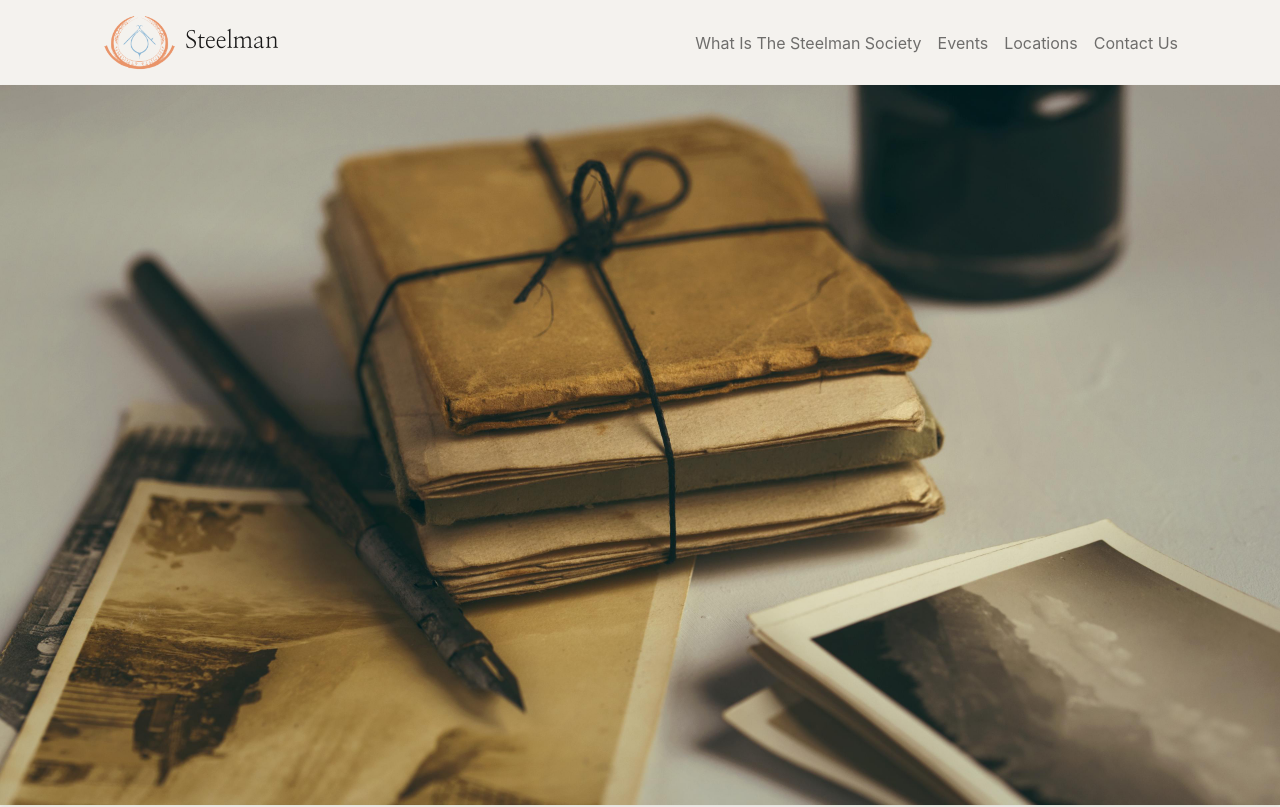
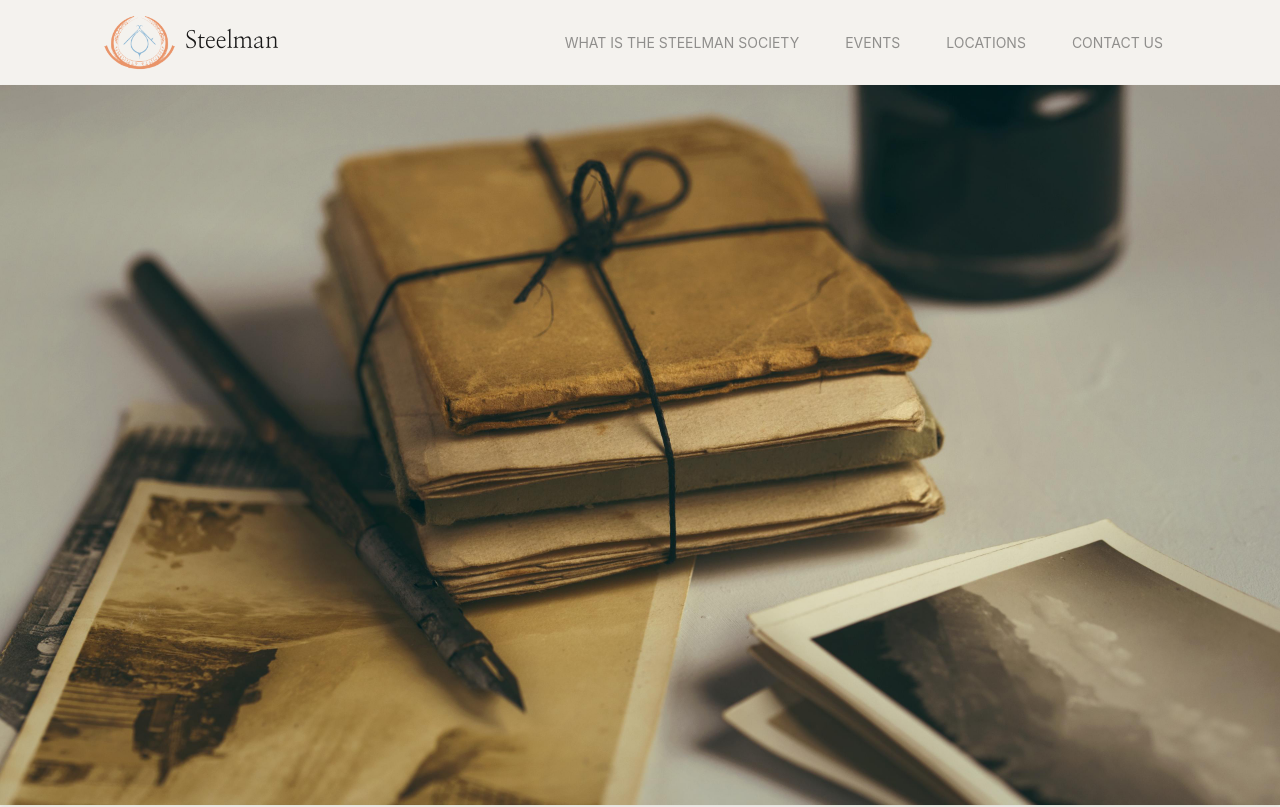
Before and after one commit to reachquiros/steelman-site, a React (Create React App) app: page / in a window 1280 px wide. Shown: the top 807 px of the page. Built offline with nearby package versions, Linux system fonts and the light colour scheme.

Commit message:
added animations for nav

```diff
--- a/src/components/header/Nav.css
+++ b/src/components/header/Nav.css
@@ -69,3 +69,38 @@
 .navbar-toggler.collapsed .toggler-icon {
   background: #13486d;
 }
+
+.nav-link {
+  font-size: 14px;
+  text-transform: uppercase;
+  text-decoration: none;
+  color: #13486d;
+  padding: 15px 0px;
+  margin: 0px 15px;
+  display: inline-block;
+  position: relative;
+  opacity: 0.75;
+}
+
+.nav-link:hover {
+  opacity: 1;
+}
+
+.nav-link::before {
+  transition: 300ms;
+  height: 1px;
+  content: "";
+  position: absolute;
+  background-color: #13486d;
+}
+
+.nav-link-ltr::before {
+  width: 0%;
+  bottom: 5px;
+}
+
+.nav-link-ltr:hover::before {
+  width: 100%;
+  left: 0;
+  right: 0;
+}
--- a/src/components/header/Nav.js
+++ b/src/components/header/Nav.js
@@ -39,23 +39,23 @@ const Nav = (props) => {
           </button>
           <div className="collapse navbar-collapse" id="toggleMobileMenu">
             <ul className="navbar-nav mb-lg-0 text-center  ms-auto">
-              <li className="nav-item">
-                <Link to="/what-is" className="nav-link">
+              <li className="nav-item ">
+                <Link to="/what-is" className="nav-link nav-link-ltr">
                   What Is The Steelman Society
                 </Link>
               </li>
               <li className="nav-item">
-                <Link to="/events" className="nav-link">
+                <Link to="/events" className="nav-link nav-link-ltr">
                   Events
                 </Link>
               </li>
               <li className="nav-item">
-                <Link to="/locations" className="nav-link">
+                <Link to="/locations" className="nav-link nav-link-ltr">
                   Locations
                 </Link>
               </li>
               <li className="nav-item">
-                <Link to="/contact-us" className="nav-link">
+                <Link to="/contact-us" className="nav-link nav-link-ltr">
                   Contact Us
                 </Link>
               </li>
--- a/src/components/header/Nav.module.css
+++ b/src/components/header/Nav.module.css
@@ -1,12 +1,3 @@
-.togglerBtn {
-  height: 20px;
-  width: 20px;
-  padding: 0px;
-}
-
-.togglerBtn:active {
-}
-
 .brand {
   font-family: "Nanum Myeongjo", serif;
   font-size: 1.5em;
```
